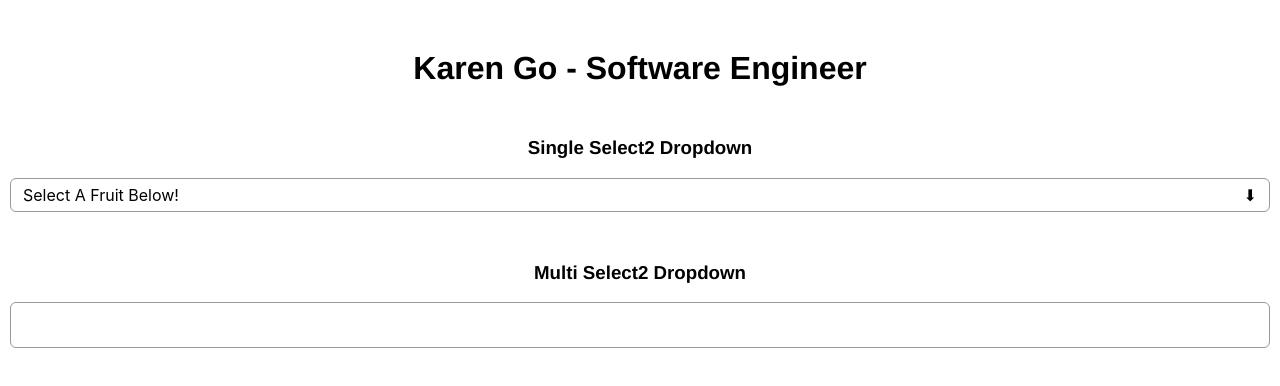
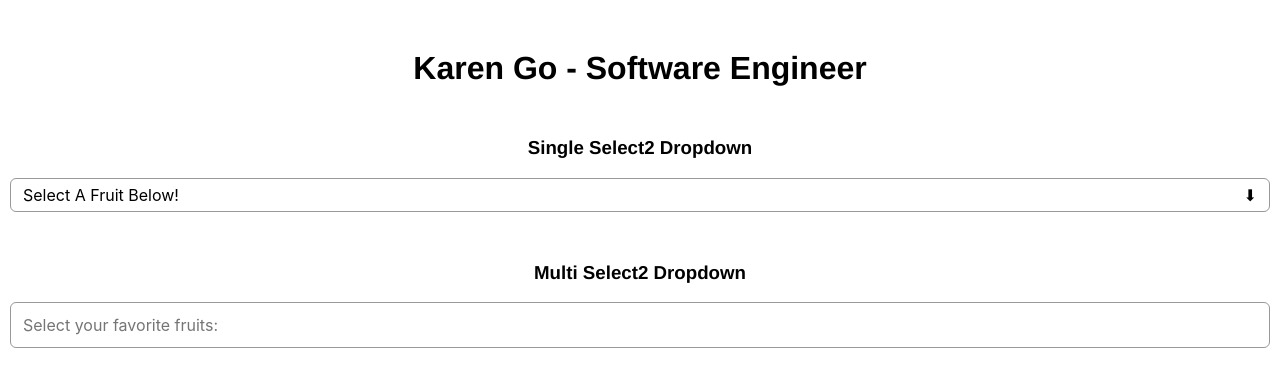
Before and after one commit to kargo-k/reactjs-select2, a React (Create React App) app: page / in a window 1280 px wide. Shown: the top 386 px of the page. Built offline with nearby package versions, Linux system fonts and the light colour scheme.

Commit message:
added placeholder text and cusor hover over remove X

```diff
--- a/src/components/select2.js
+++ b/src/components/select2.js
@@ -49,7 +49,8 @@ export default class Select2 extends React.Component {
   handleMultiSelect = e => {
     let selectedValues = this.state.selected
 
-    // only adds the target value if it is not found in the already selected values
+    // only adds the target value if it is not found in the already selected values.  TODO Sort selected vals, but it's also nice to have them added in the order that the user selects :
+
     if (selectedValues.indexOf(e.target.value) === -1) {
       selectedValues.push(e.target.value)
       this.setState({ selected: selectedValues }, this.focusSearch)
@@ -143,6 +144,7 @@ export default class Select2 extends React.Component {
 
             <input
               id="multiselect2"
+              placeholder={this.props.placeholderText}
               className='multiselect2 search'
               type="text"
               onClick={this.toggleOptions}
--- a/src/index.css
+++ b/src/index.css
@@ -106,3 +106,7 @@ span.selected-option {
 span.remove {
   margin-right: 5px;
 }
+
+span.remove:hover {
+  cursor: pointer;
+}
```
